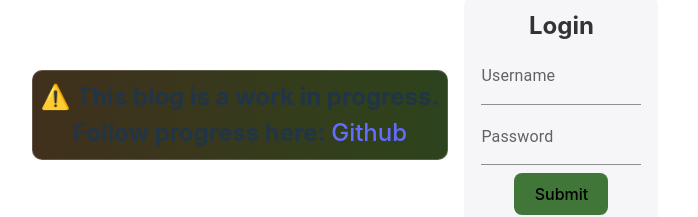
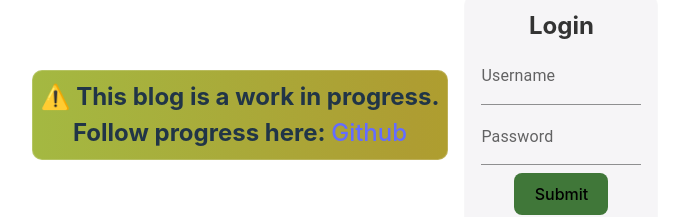
Before and after one commit to troskan/MyPortfolio, a React (Vite) app: page /blog in a window 1280 px wide. Shown: the part 306-523 px from the top of the page, without its empty margins (287-985 px from the left). Built offline with nearby package versions, Linux system fonts and the light colour scheme; no server answers.

Commit message:
added google analytics

```diff
--- a/index.html
+++ b/index.html
@@ -9,6 +9,20 @@
     />
     <meta name="viewport" content="width=device-width, initial-scale=1.0" />
     <title>Alvin Strandberg</title>
+    <!-- Google tag (gtag.js) -->
+    <script
+      async
+      src="https://www.googletagmanager.com/gtag/js?id=G-DRS545R3M8"
+    ></script>
+    <script>
+      window.dataLayer = window.dataLayer || [];
+      function gtag() {
+        dataLayer.push(arguments);
+      }
+      gtag("js", new Date());
+
+      gtag("config", "G-DRS545R3M8");
+    </script>
   </head>
   <body>
     <div id="root"></div>
--- a/src/css/Blog/blog.css
+++ b/src/css/Blog/blog.css
@@ -74,9 +74,9 @@
 .wip {
   background: linear-gradient(
     270deg,
-    rgb(28, 66, 46),
-    rgb(46, 66, 28),
-    rgb(66, 46, 28)
+    rgb(178, 167, 12),
+    rgb(174, 157, 50),
+    rgb(163, 187, 67)
   );
   background-size: 200% 200%;
   animation: gradient 3s ease infinite;
@@ -84,6 +84,7 @@
   display: inline-block;
   padding: 0.5rem;
   border: 0.5px solid rgba(255, 255, 255, 0.182);
+
   max-height: 10rem;
 }
 
```
